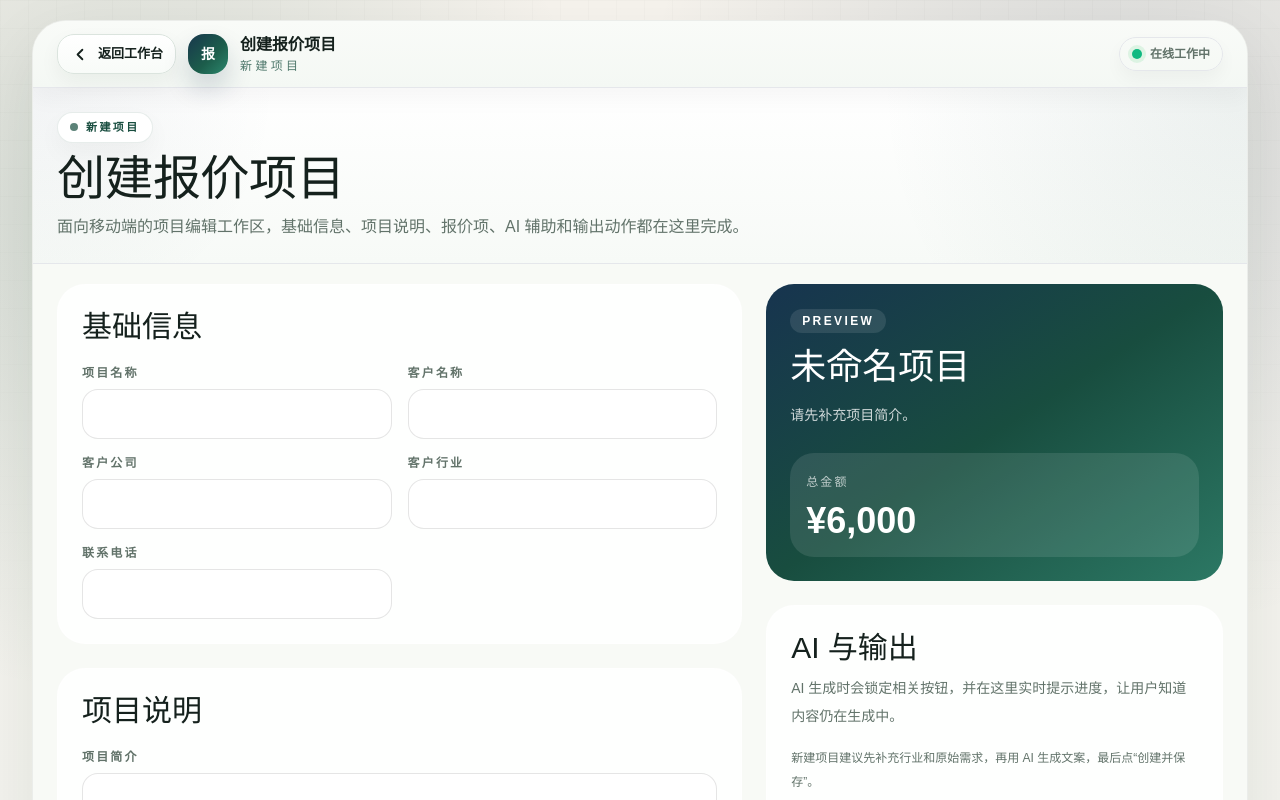
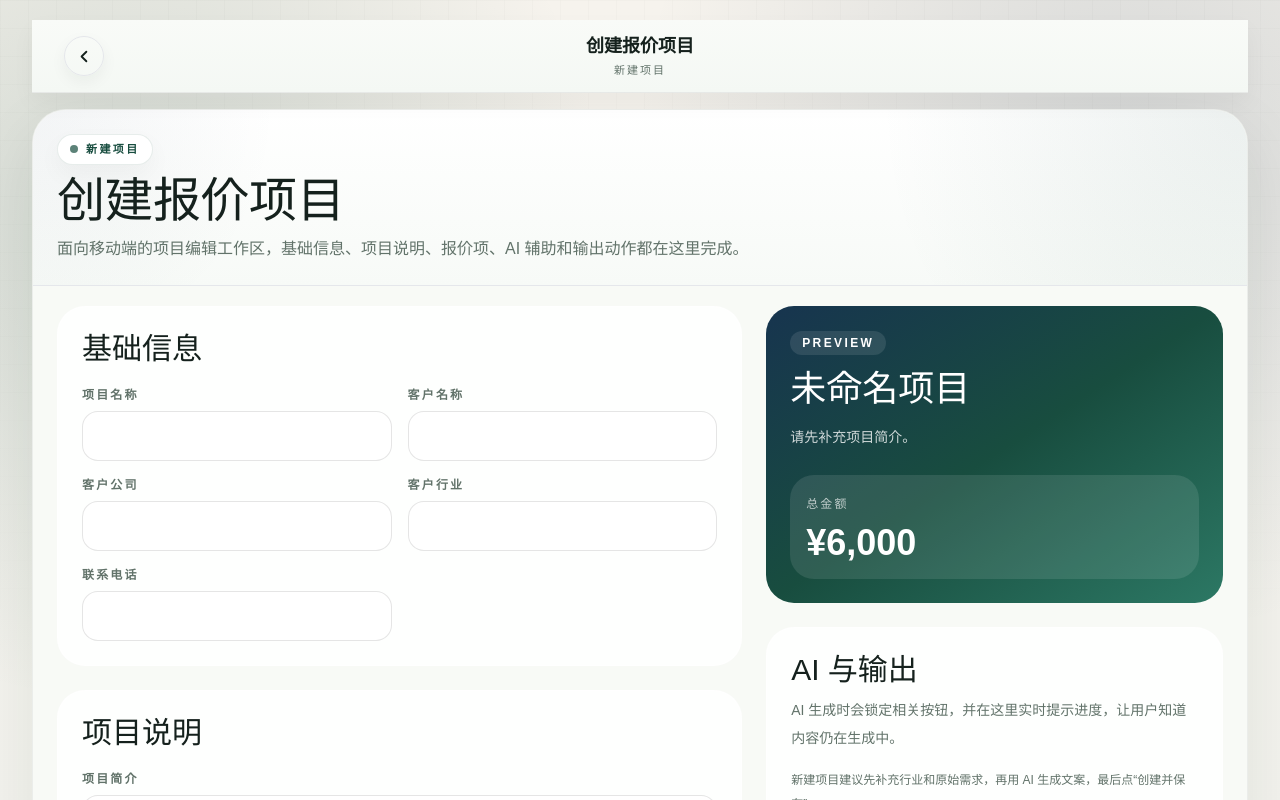
Before and after one commit to lhh33168/QuoteCraft, a Next.js app: page /projects/new in a window 1280 px wide. Shown: the top 800 px of the page. Built offline with nearby package versions, Linux system fonts and the light colour scheme.

Commit message:
feat：顶部导航优化

```diff
--- a/app/globals.css
+++ b/app/globals.css
@@ -59,6 +59,22 @@ textarea {
   padding-bottom: var(--app-safe-bottom);
 }
 
+.app-top-bar {
+  border-bottom: 1px solid rgba(21, 34, 29, 0.08);
+  background: #f7faf7;
+  box-shadow: 0 10px 24px rgba(19, 33, 29, 0.05);
+}
+
+.app-top-bar-soft {
+  background: linear-gradient(180deg, #f9fbf8 0%, #f4f8f4 100%);
+  box-shadow: 0 10px 24px rgba(19, 33, 29, 0.04);
+}
+
+.app-top-bar-compact {
+  border-bottom-color: rgba(21, 34, 29, 0.06);
+  box-shadow: 0 8px 18px rgba(19, 33, 29, 0.04);
+}
+
 .app-safe-bottom-comfortable {
   padding-bottom: max(16px, calc(var(--app-safe-bottom) + 8px));
 }
--- a/app/share/[token]/loading.tsx
+++ b/app/share/[token]/loading.tsx
@@ -1,8 +1,8 @@
 export default function SharePageLoading() {
   return (
     <main className="min-h-screen bg-[radial-gradient(circle_at_top,_rgba(46,125,104,0.14),_transparent_36%),linear-gradient(180deg,#f6f1e8_0%,#f8f6f0_45%,#ffffff_100%)]">
-      <div className="app-safe-top sticky top-0 z-20 border-b border-black/6 bg-[#f7faf7] shadow-[0_10px_24px_rgba(19,33,29,0.05)]">
-        <div className="mx-auto flex w-full max-w-6xl items-center gap-3 px-4 py-3 sm:px-6">
+      <div className="app-safe-top app-top-bar app-top-bar-compact sticky top-0 z-20">
+        <div className="mx-auto flex w-full max-w-7xl items-center gap-3 px-3 py-3 sm:px-6 lg:px-8">
           <div className="h-10 w-10 animate-pulse rounded-[18px] bg-white shadow-[0_8px_20px_rgba(19,33,29,0.05)]" />
           <div className="min-w-0 flex-1">
             <div className="h-3 w-20 animate-pulse rounded-full bg-pine/10" />
--- a/features/project-documents/components/project-print-page.tsx
+++ b/features/project-documents/components/project-print-page.tsx
@@ -34,7 +34,7 @@ export function ProjectPrintPage({ detail }: ProjectPrintPageProps) {
   return (
     <main className="app-safe-top app-safe-bottom min-h-screen bg-[#f5f1e8] print:bg-white">
       <div className="mx-auto max-w-5xl px-4 py-6 print:max-w-none print:px-0 print:py-0">
-        <section className="mb-6 flex flex-wrap items-center justify-between gap-3 rounded-[24px] border border-black/5 bg-white/90 px-5 py-4 shadow-soft print:hidden">
+        <section className="app-safe-top app-top-bar app-top-bar-compact sticky top-0 z-20 mb-6 flex flex-wrap items-center justify-between gap-3 rounded-[24px] px-5 py-4 print:hidden">
           <div>
             <p className="text-xs font-semibold uppercase tracking-[0.18em] text-pine">PDF 导出预览</p>
             <h1 className="mt-2 text-xl font-semibold text-ink">{project.title || "未命名项目"}</h1>
--- a/features/share-document/components/share-document-page.tsx
+++ b/features/share-document/components/share-document-page.tsx
@@ -109,8 +109,8 @@ export function ShareDocumentPage({
   return (
     <main className="min-h-screen bg-[radial-gradient(circle_at_top,_rgba(46,125,104,0.14),_transparent_36%),linear-gradient(180deg,#f6f1e8_0%,#f8f6f0_45%,#ffffff_100%)] print:bg-white">
       {isPrintMode ? (
-        <div className="app-safe-top sticky top-0 z-30 border-b border-black/6 bg-[#f7faf7] shadow-[0_10px_24px_rgba(19,33,29,0.05)] print:hidden">
-          <div className="mx-auto flex w-full max-w-6xl flex-col gap-3 px-4 py-3 sm:px-6">
+        <div className="app-safe-top app-top-bar app-top-bar-compact sticky top-0 z-30 print:hidden">
+          <div className="mx-auto flex w-full max-w-7xl flex-col gap-3 px-3 py-3 sm:px-6 lg:px-8">
             <div className="flex flex-col gap-3 sm:flex-row sm:flex-wrap sm:items-center">
               <Link
                 className="inline-flex min-h-11 items-center justify-center whitespace-nowrap rounded-full border border-black/10 bg-white px-4 text-sm font-semibold text-ink"
@@ -163,8 +163,8 @@ export function ShareDocumentPage({
           </div>
         </div>
       ) : (
-        <div className="app-safe-top sticky top-0 z-20 border-b border-black/6 bg-[#f7faf7] shadow-[0_10px_24px_rgba(19,33,29,0.05)] print:hidden">
-          <div className="mx-auto flex w-full max-w-6xl items-center gap-3 px-4 py-3 sm:px-6">
+        <div className="app-safe-top app-top-bar app-top-bar-compact sticky top-0 z-20 print:hidden">
+          <div className="mx-auto flex w-full max-w-7xl items-center gap-3 px-3 py-3 sm:px-6 lg:px-8">
             <PageBackButton
               fallbackHref={isLoggedIn ? "/workspace" : "/login"}
               label={isLoggedIn ? "返回工作台" : "返回登录"}
--- a/shared/ui/app-shell.tsx
+++ b/shared/ui/app-shell.tsx
@@ -23,36 +23,30 @@ export function AppShell({
   showBackButton = true
 }: AppShellProps) {
   return (
-    <main className="app-safe-top app-safe-bottom relative mx-auto min-h-screen w-full max-w-7xl px-3 py-3 sm:px-5 sm:py-5 lg:px-8">
-      <section className="overflow-hidden rounded-[34px] border border-black/5 bg-[#f8faf6] shadow-[0_24px_70px_rgba(19,33,29,0.08)]">
-        <div className="app-safe-top sticky top-0 z-20 border-b border-black/6 bg-[linear-gradient(180deg,#f9fbf8_0%,#f4f8f4_100%)] shadow-[0_10px_24px_rgba(19,33,29,0.04)]">
-          <div className="flex items-center gap-3 px-4 py-3 sm:px-6">
+    <main className="app-safe-bottom relative mx-auto min-h-screen w-full max-w-7xl pb-2 sm:px-5 sm:py-5 lg:px-8">
+      <div className="app-safe-top app-top-bar app-top-bar-soft sticky top-0 z-30 mb-3 sm:mb-4">
+        <div className="mx-auto w-full max-w-7xl px-3 sm:px-6 lg:px-8">
+          <div className="grid grid-cols-[44px_minmax(0,1fr)_44px] items-center gap-2 py-3 sm:grid-cols-[48px_minmax(0,1fr)_48px]">
             {showBackButton ? (
               <div className="shrink-0">
                 <PageBackButton fallbackHref={backHref} label={backLabel} />
               </div>
-            ) : null}
+            ) : (
+              <div />
+            )}
 
-            <div className="min-w-0 flex-1">
-              <div className="flex items-center gap-3">
-                <span className="inline-flex h-10 w-10 items-center justify-center rounded-[16px] bg-[linear-gradient(135deg,#18374d_0%,#1c5d4b_58%,#2c876d_100%)] text-sm font-bold text-white shadow-[0_14px_26px_rgba(23,52,79,0.18)]">
-                  报
-                </span>
-                <div className="min-w-0">
-                  <p className="truncate text-[15px] font-semibold text-ink sm:text-base">{title}</p>
-                  <p className="truncate text-[12px] tracking-[0.28em] text-pine/75">{eyebrow}</p>
-                </div>
-              </div>
+            <div className="min-w-0 text-center">
+              <p className="truncate text-[16px] font-semibold text-ink sm:text-[18px]">{title}</p>
+              <p className="mt-0.5 truncate text-[11px] tracking-[0.18em] text-muted">{eyebrow}</p>
             </div>
 
-            <div className="hidden items-center gap-2 rounded-full border border-black/6 bg-white/92 px-3 py-2 shadow-[0_8px_18px_rgba(19,33,29,0.04)] sm:flex">
-              <span className="h-2.5 w-2.5 rounded-full bg-emerald-500 shadow-[0_0_0_4px_rgba(34,197,94,0.12)]" />
-              <span className="text-xs font-semibold text-muted">在线工作中</span>
-            </div>
+            <div aria-hidden="true" className="h-11 w-11 sm:h-12 sm:w-12" />
           </div>
         </div>
+      </div>
 
-        <header className="relative flex flex-col gap-5 border-b border-black/6 bg-[radial-gradient(circle_at_top_right,_rgba(24,77,63,0.08),_transparent_30%),radial-gradient(circle_at_left_top,_rgba(23,52,79,0.05),_transparent_20%),linear-gradient(180deg,#ffffff_0%,#f7faf7_100%)] px-4 py-5 sm:px-6 sm:py-6 lg:flex-row lg:items-end lg:justify-between lg:gap-6">
+      <section className="mx-2 overflow-hidden rounded-[30px] border border-black/5 bg-[#f8faf6] shadow-[0_24px_70px_rgba(19,33,29,0.08)] sm:mx-0 sm:rounded-[34px]">
+        <header className="relative flex flex-col gap-5 border-b border-black/6 bg-[radial-gradient(circle_at_top_right,_rgba(24,77,63,0.08),_transparent_30%),radial-gradient(circle_at_left_top,_rgba(23,52,79,0.05),_transparent_20%),linear-gradient(180deg,#ffffff_0%,#f7faf7_100%)] px-3 py-5 sm:px-6 sm:py-6 lg:flex-row lg:items-end lg:justify-between lg:gap-6">
           <div className="max-w-3xl">
             <div className="inline-flex items-center gap-2 rounded-full border border-pine/10 bg-white px-3 py-1.5 text-[11px] font-semibold tracking-[0.22em] text-pine shadow-[0_10px_24px_rgba(19,33,29,0.04)]">
               <span className="h-2 w-2 rounded-full bg-pine/70" />
@@ -69,7 +63,7 @@ export function AppShell({
           ) : null}
         </header>
 
-        <div className="px-4 pb-4 pt-4 sm:px-6 sm:pb-6 sm:pt-5">{children}</div>
+        <div className="px-3 pb-3 pt-3 sm:px-6 sm:pb-6 sm:pt-5">{children}</div>
       </section>
     </main>
   );
--- a/shared/ui/page-back-button.tsx
+++ b/shared/ui/page-back-button.tsx
@@ -32,7 +32,7 @@ export function PageBackButton({
   return (
     <button
       aria-label={label}
-      className="group inline-flex h-11 min-w-11 items-center justify-center gap-2 rounded-[17px] border border-[#dbe4de] bg-[linear-gradient(180deg,#ffffff_0%,#f8fbf8_100%)] px-3 text-sm font-semibold text-ink shadow-[0_8px_20px_rgba(19,33,29,0.05)] transition duration-200 hover:-translate-y-[1px] hover:border-pine/20 hover:text-pine focus-visible:outline-none focus-visible:ring-2 focus-visible:ring-pine/14 active:translate-y-0 sm:h-10 sm:min-w-10"
+      className="group inline-flex h-11 w-11 items-center justify-center rounded-full border border-black/8 bg-white/92 text-ink shadow-[0_6px_16px_rgba(19,33,29,0.05)] transition duration-200 hover:border-pine/20 hover:text-pine focus-visible:outline-none focus-visible:ring-2 focus-visible:ring-pine/14 active:scale-[0.98] sm:h-10 sm:w-10"
       onClick={handleBack}
       type="button"
     >
@@ -53,7 +53,6 @@ export function PageBackButton({
           />
         </svg>
       </span>
-      <span className="hidden text-[13px] sm:inline">{label}</span>
     </button>
   );
 }
```
Also changed, not shown: features/workspace/components/workspace-page.tsx (+6 -6 lines), 1 other file (tests, documents, lock files or other folders).
